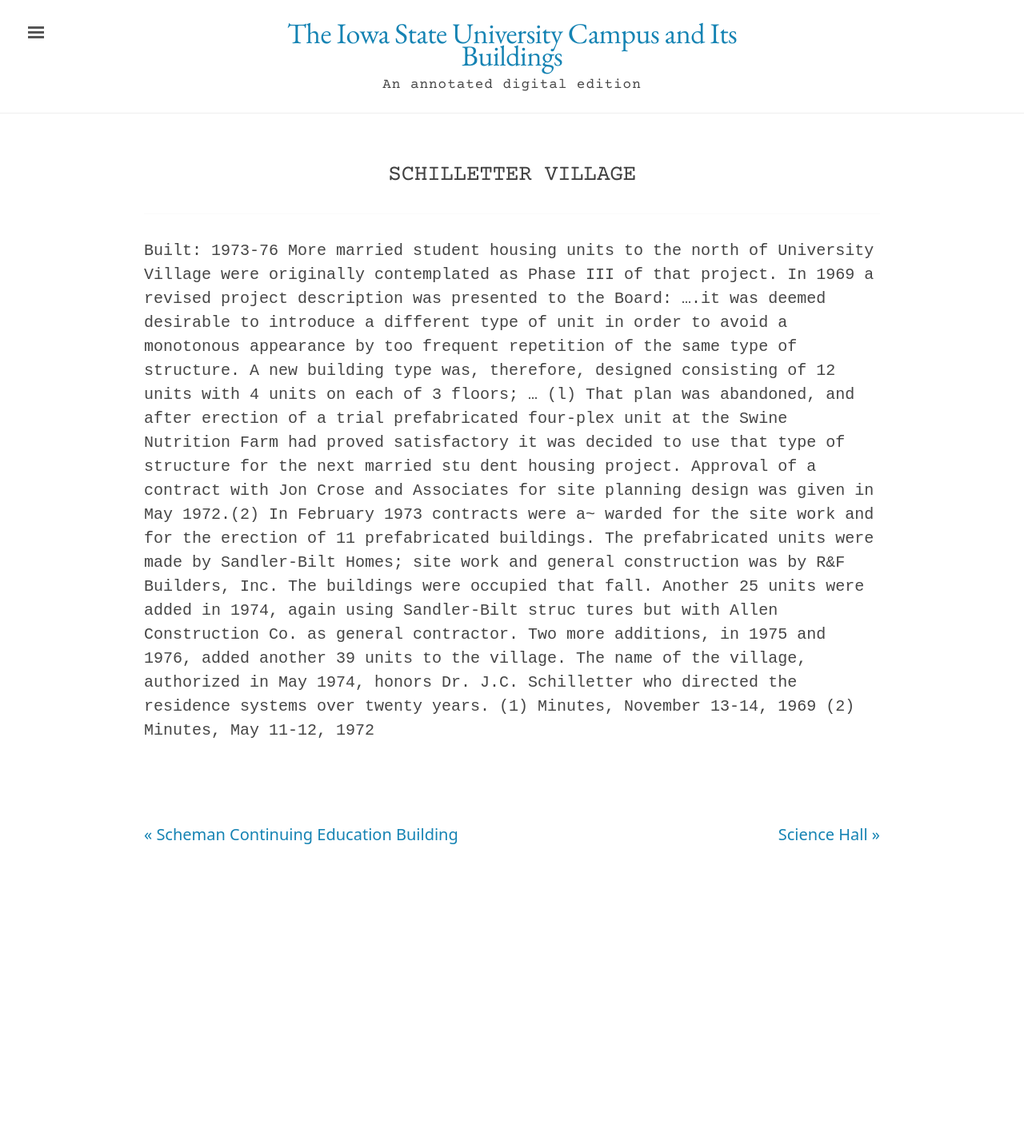
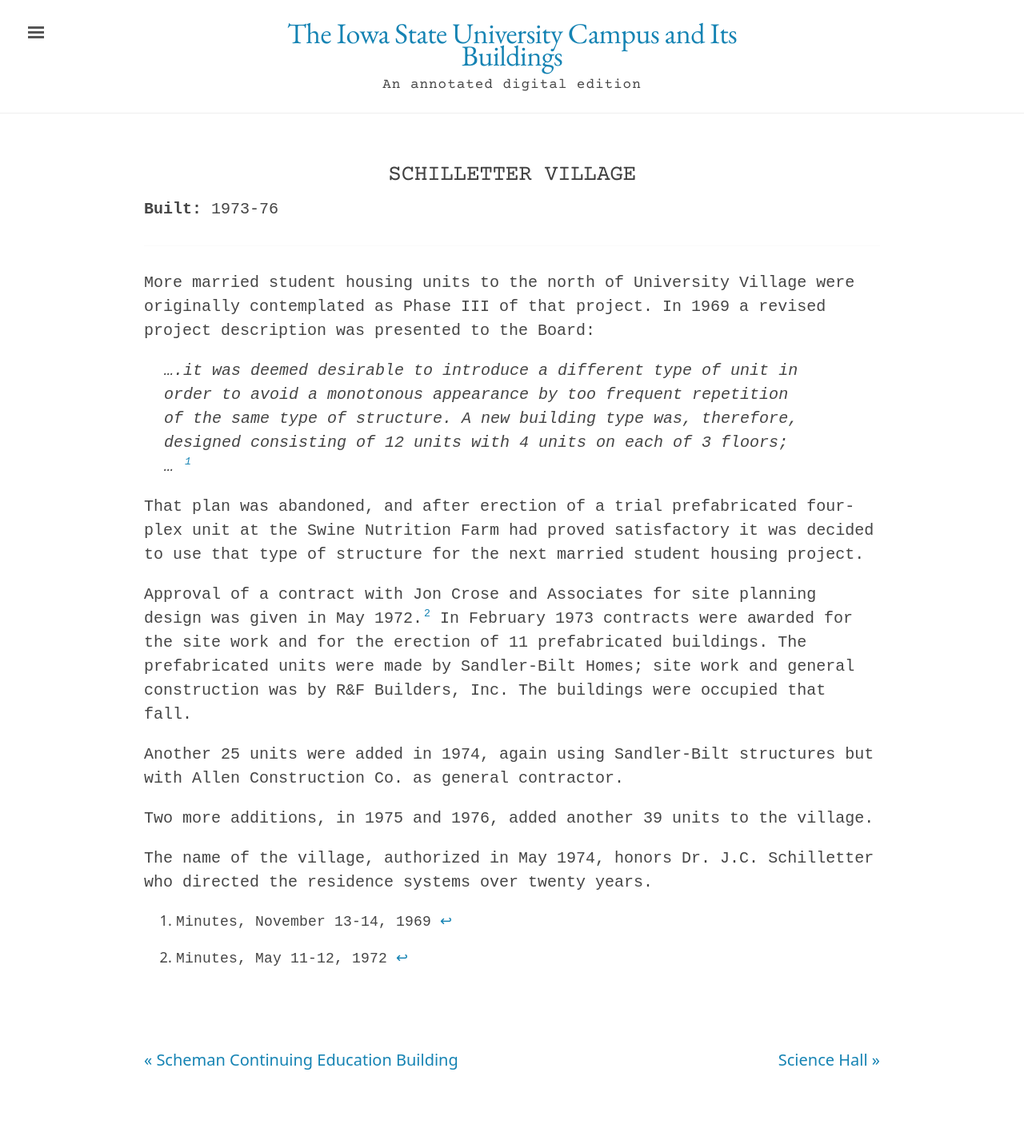
Before and after one commit to emanderson811/day-edition, a Jekyll site: the page built from _texts/buildings/189day-schilletter-village.md, in a window 1280 px wide. Shown: the whole page at 80% size. Built offline with Jekyll 4.4.1, drawn with Linux system fonts in a browser that asks for light colours; before the commit the page ends 1139 px from its top, so only the background shows below that.

Commit message:
Update 189day-schilletter-village.md

```diff
--- a/_texts/buildings/189day-schilletter-village.md
+++ b/_texts/buildings/189day-schilletter-village.md
@@ -14,19 +14,20 @@
 ---
 ---
 
-Built: 1973-76
 More married student housing units to the north of University Village were originally contemplated as Phase III of that project. In 1969 a revised project description was presented to the Board:
-....it was deemed desirable to introduce a different type of
-unit in order to avoid a monotonous appearance by too frequent
-repetition of the same type of structure. A new building type
-was, therefore, designed consisting of 12 units with 4 units on
-each of 3 floors; ... (l)
-That plan was abandoned, and after erection of a trial prefabricated four-plex unit at the Swine Nutrition Farm had proved satisfactory it was decided to use that type of structure for the next married stu dent housing project.
-Approval of a contract with Jon Crose and Associates for site planning design was given in May 1972.(2) In February 1973 contracts were a~ warded for the site work and for the erection of 11 prefabricated buildings. The prefabricated units were made by Sandler-Bilt Homes; site work and general construction was by R&F Builders, Inc. The buildings were occupied that fall.
-Another 25 units were added in 1974, again using Sandler-Bilt struc
-tures but with Allen Construction Co. as general contractor.
-Two more additions, in 1975 and 1976, added another 39 units to the
-village.
+
+>....it was deemed desirable to introduce a different type of unit in order to avoid a monotonous appearance by too frequent repetition of the same type of structure. A new building type was, therefore, designed consisting of 12 units with 4 units on each of 3 floors; ... [^fn1]
+
+That plan was abandoned, and after erection of a trial prefabricated four-plex unit at the Swine Nutrition Farm had proved satisfactory it was decided to use that type of structure for the next married student housing project.
+
+Approval of a contract with Jon Crose and Associates for site planning design was given in May 1972.[^fn2] In February 1973 contracts were awarded for the site work and for the erection of 11 prefabricated buildings. The prefabricated units were made by Sandler-Bilt Homes; site work and general construction was by R&F Builders, Inc. The buildings were occupied that fall.
+
+Another 25 units were added in 1974, again using Sandler-Bilt structures but with Allen Construction Co. as general contractor.
+
+Two more additions, in 1975 and 1976, added another 39 units to the village.
+
 The name of the village, authorized in May 1974, honors Dr. J.C. Schilletter who directed the residence systems over twenty years.
-(1) Minutes, November 13-14, 1969
-(2) Minutes, May 11-12, 1972
+
+[^fn1]: Minutes, November 13-14, 1969
+
+[^fn2]: Minutes, May 11-12, 1972
```
Also changed, not shown: other parts of _texts/buildings/189day-schilletter-village.md (+1 -1 lines).
